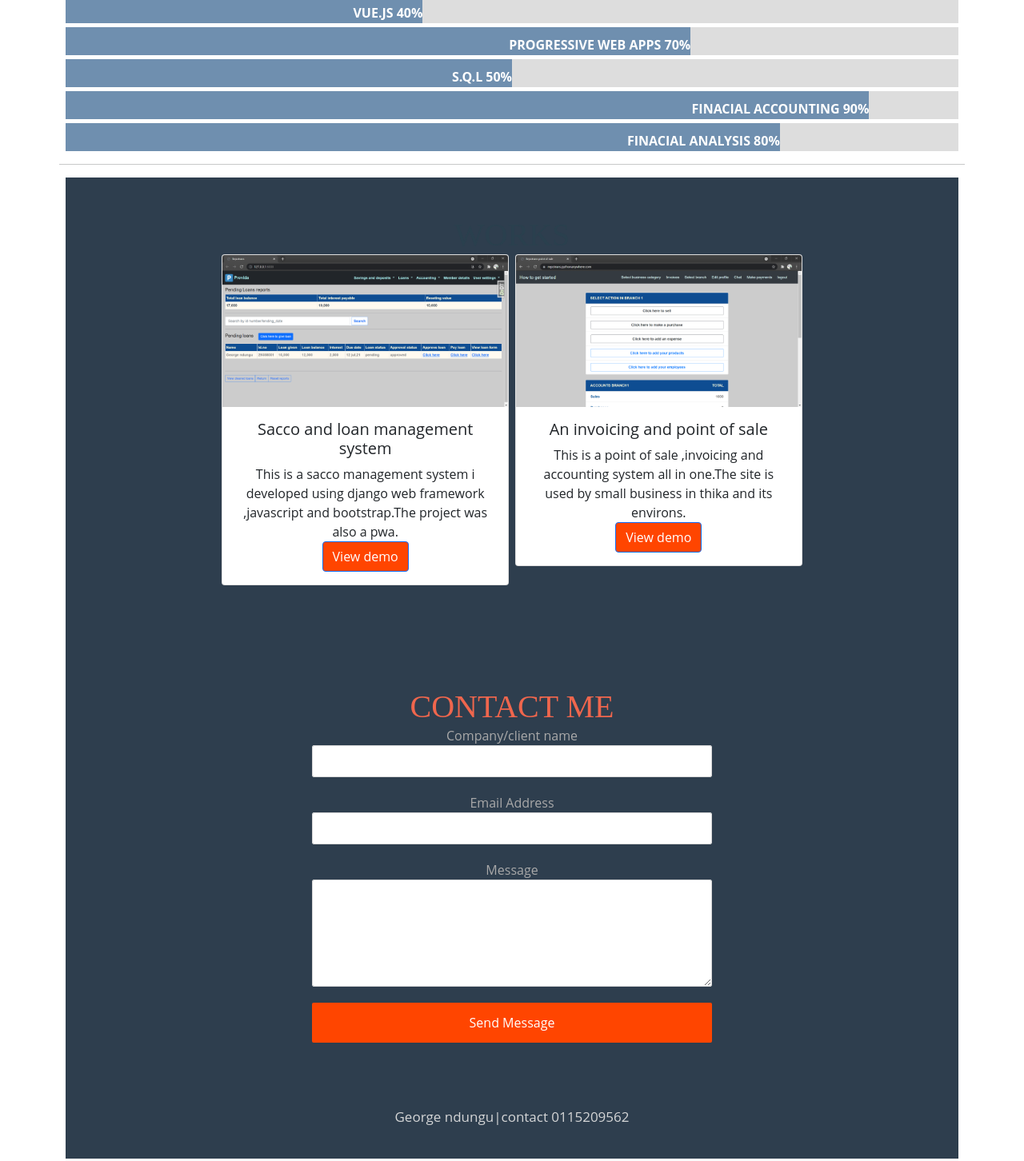
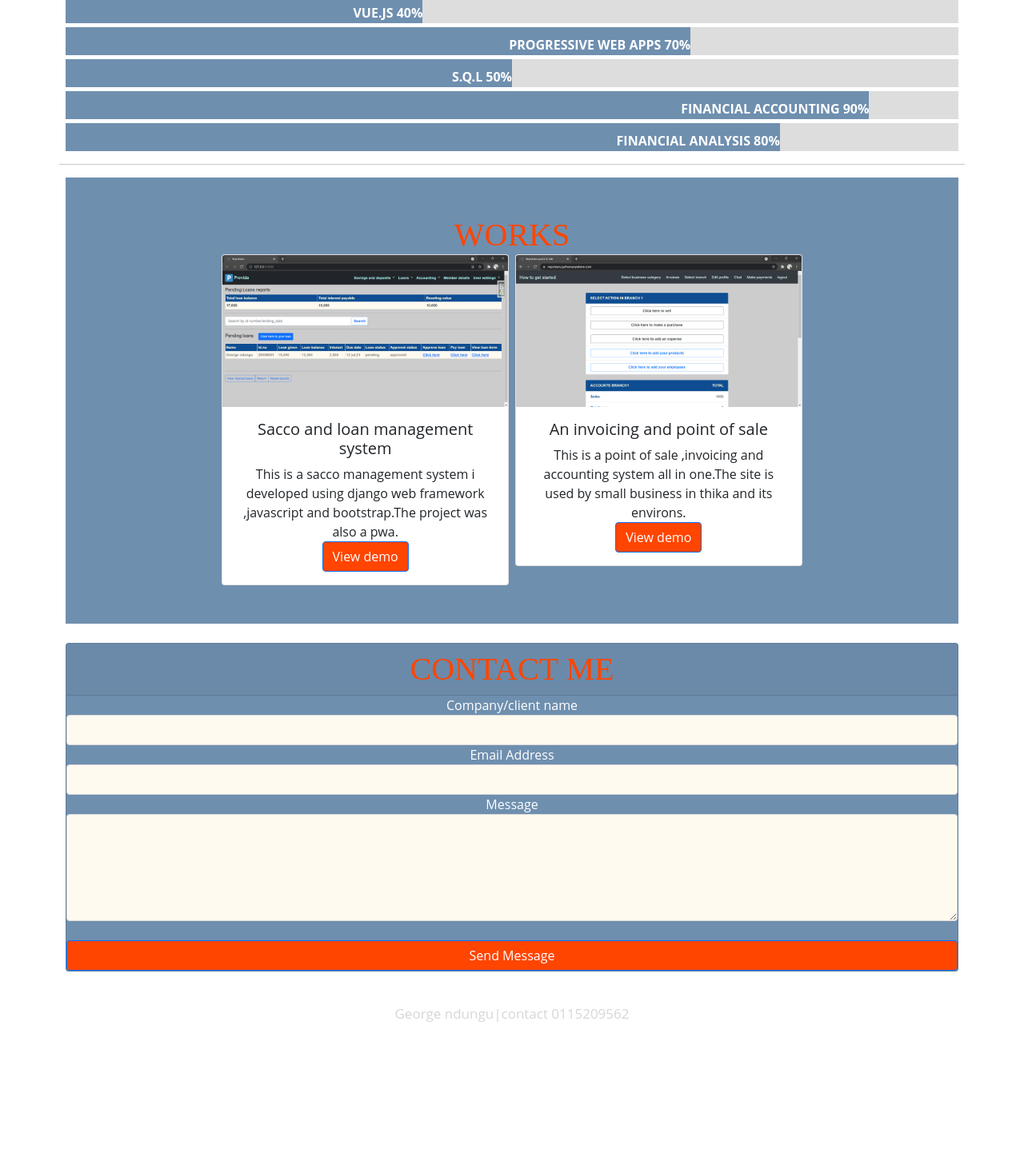
Before and after one commit to georgendungu/georgendungu.github.io, a plain HTML site: page index.html in a window 1280 px wide. Shown: the part 1160-2612 px from the top of the page at 80% size. After the commit the page ends 2488 px from the top, so only its background shows below. Drawn offline with nearby package versions, Linux system fonts and the light colour scheme.

Commit message:
Add files via upload

```diff
--- a/index.html
+++ b/index.html
@@ -251,12 +251,12 @@ margin-right: -8px;
 
 
 			<div class="mycontainer">
-				<div class="skills fa"><b>FINACIAL ACCOUNTING  90%</b></div>
+				<div class="skills fa"><b>FINANCIAL ACCOUNTING  90%</b></div>
 			</div>
 
 
 			<div class="mycontainer">
-				<div class="skills sa"><b>FINACIAL ANALYSIS  80%</b></div>
+				<div class="skills sa"><b>FINANCIAL ANALYSIS  80%</b></div>
 			</div>
 
 
@@ -265,9 +265,9 @@ margin-right: -8px;
 
 			<hr>
 	<!-- about-section-ends -->
-	<div class="works-section" id="work" id="work">
+	<div class="works-section" id="work" id="work" style="background: #6F8FAF;">
 	   <div class="works-header">
-			<h3>works</h3>
+			<h3 style="color: orangered;">works</h3>
 
 		</div>
 		<div class="portfolio-section-bottom-row" id="portfolio">
@@ -302,29 +302,31 @@ margin-right: -8px;
 	</div>
 
 		<!-- services-section-ends -->
-	</div>
-	<div class="footer-section" id="contact" id="contact">
-		<div class="container">
-			<div class="contact-header contact-form">
-				<h3> contact me</h3>
-
+</div>
+      <br>
+        <div class="card" style="background: #6F8FAF;">
+			<div class="card-header">
+				<h3 style="color: orangered;"> contact me</h3>
+			</div>
 
 				<div class="form-group">
-					<label for="inputName" style="color: darkgrey;">Company/client name</label>
-					<input type="text" class="form-control" id="inputName" required>
+					<label for="inputName" style="color: white;">Company/client name</label>
+					<input type="text" class="form-control" id="inputName" required style="background: 	#FFFAF0">
 				</div>
 				<div class="form-group">
-					<label for="inputEmail" style="color: darkgrey;">Email Address</label>
-					<input type="email" class="form-control" id="inputEmail" required>
+					<label for="inputEmail" style="color: white;">Email Address</label>
+					<input type="email" class="form-control" id="inputEmail" required style="background: 	#FFFAF0">
 				</div>
 				<div class="form-group">
-					<label for="inputMessage" style="color: darkgrey;">Message</label>
-					<textarea class="form-control" id="inputMessage" rows="5" required></textarea>
+					<label for="inputMessage" style="color: white;">Message</label>
+					<textarea class="form-control" id="inputMessage" rows="5" required style="background: 	#FFFAF0"></textarea>
 				</div>
+				<br>
 			<div class="d-grid gap-2">
-				<button type="submit" class="btn btn-primary"> Send Message</button>
+				<button type="submit" class="btn btn-primary mybutton"> Send Message</button>
 			</div>
 			</form>
+		</div>
 
 
 
@@ -333,7 +335,6 @@ margin-right: -8px;
 
 
 
-	</div>
 
 
 			<div class="footer-bottom">
```
